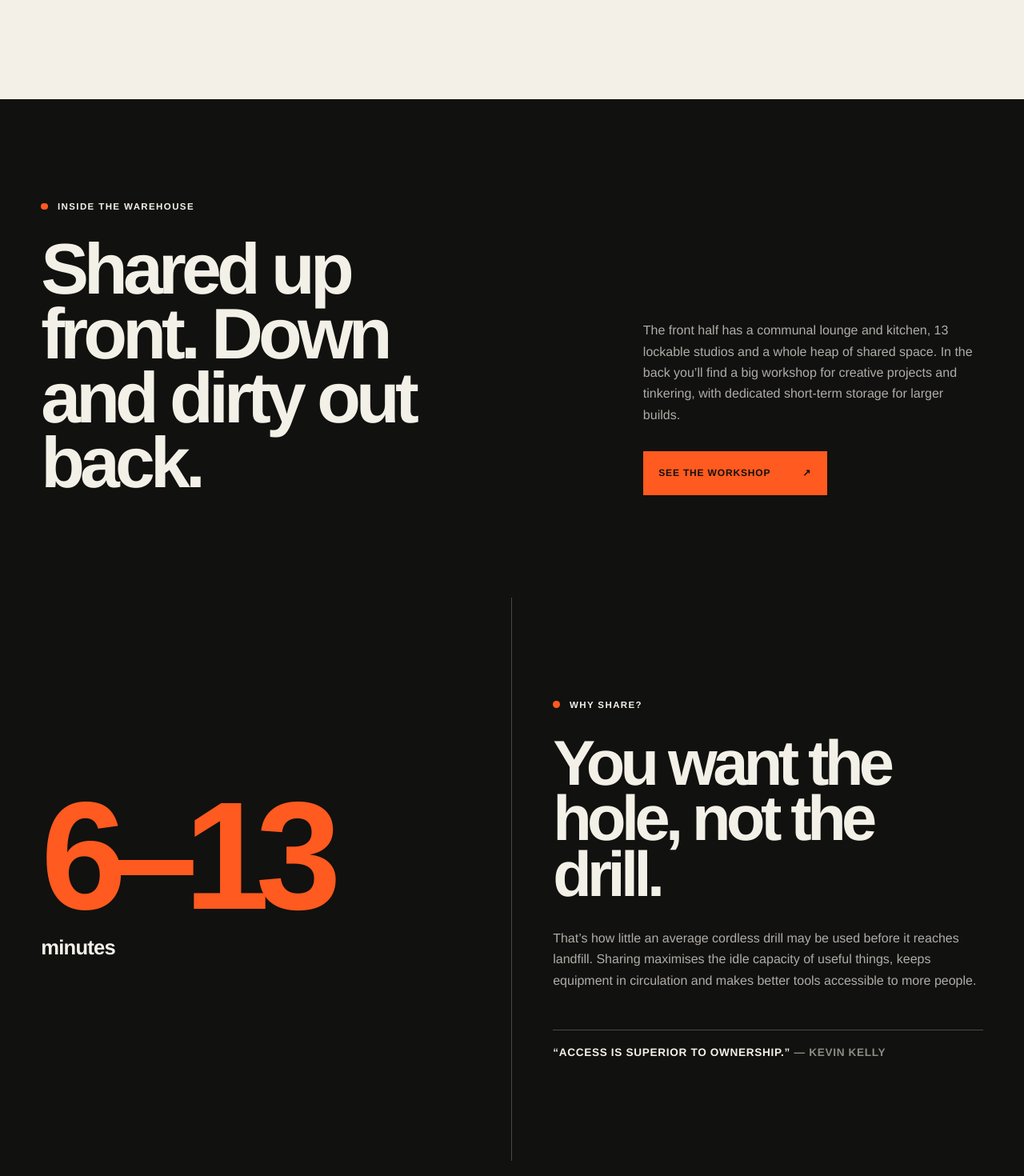
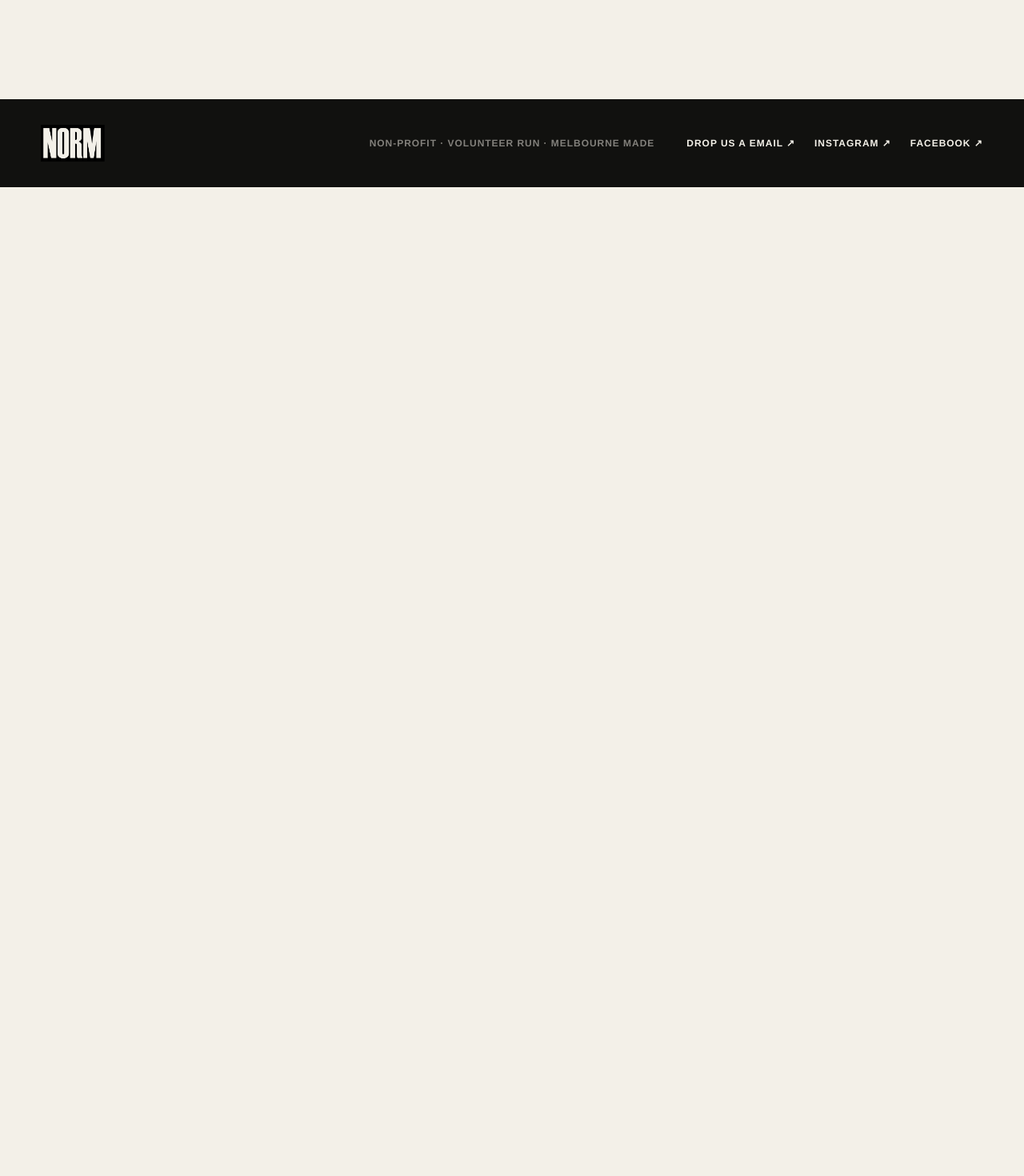
Before and after one commit to nigelheap/norm-modern, a Vue app: page /about in a window 1280 px wide. Shown: the part 1540-3010 px from the top of the page at 80% size. After the commit the page ends 1774 px from the top, so only its background shows below. Built offline with nearby package versions, Linux system fonts and the light colour scheme.

Commit message:
removed
Signed-off-by: Nigel <nigel.c.heap@gmail.com>

```diff
--- a/src/assets/main.css
+++ b/src/assets/main.css
@@ -218,7 +218,6 @@ select {
 
 .hero h1,
 .section h2,
-.share-copy h2,
 .donate-copy h2,
 .contact-section h2 {
   margin: 0;
@@ -382,80 +381,21 @@ select {
   line-height: 1.65;
 }
 
-.share-section {
-  display: grid;
-  grid-template-columns: 1fr 1fr;
-  min-height: 42rem;
-  color: var(--paper);
-  background: var(--ink);
-}
-
-.share-stat,
-.share-copy {
-  padding: var(--section-space) var(--gutter);
-}
-
-.share-stat {
-  display: flex;
-  flex-direction: column;
-  justify-content: center;
-  border-right: 1px solid rgba(243, 240, 232, 0.25);
-}
-
-.stat-number {
-  color: var(--orange);
-  font-size: clamp(6rem, 15vw, 15rem);
-  font-weight: 600;
-  letter-spacing: -0.09em;
-  line-height: 0.75;
-}
-
-.stat-unit {
-  margin-top: 1.75rem;
-  font-size: clamp(1.2rem, 2vw, 2rem);
-  font-weight: 600;
-  letter-spacing: -0.03em;
-}
-
-.share-copy {
-  display: flex;
-  flex-direction: column;
-  justify-content: center;
-}
-
 .eyebrow-light {
   color: var(--paper);
 }
 
-
-.share-copy h2,
 .donate-copy h2 {
   max-width: 11ch;
   font-size: clamp(3rem, 6.2vw, 7rem);
 }
 
-.share-copy > p:not(.eyebrow),
 .donate-detail > p {
   max-width: 36rem;
   margin: 2rem 0 0;
   color: rgba(243, 240, 232, 0.7);
   font-size: 1rem;
   line-height: 1.65;
-}
-
-blockquote {
-  margin: 3rem 0 0;
-  padding-top: 1.25rem;
-  border-top: 1px solid rgba(243, 240, 232, 0.25);
-  font-size: 0.85rem;
-  font-weight: 700;
-  letter-spacing: 0.05em;
-  text-transform: uppercase;
-}
-
-blockquote cite {
-  color: rgba(243, 240, 232, 0.55);
-  font-style: normal;
 }
 
 .workshop-section {
@@ -976,7 +916,6 @@ blockquote cite {
 }
 
 .home-closing h2,
-.warehouse-copy h2,
 .page-cta h2 {
   max-width: 10ch;
   margin: 0;
@@ -988,27 +927,6 @@ blockquote cite {
 
 .home-closing .button {
   margin-top: 3rem;
-}
-
-.warehouse-layout {
-  display: grid;
-  grid-template-columns: 1.2fr 0.8fr;
-  gap: clamp(4rem, 9vw, 9rem);
-  align-items: end;
-  padding: var(--section-space) var(--gutter);
-  color: var(--paper);
-  background: var(--ink);
-}
-
-.warehouse-detail > p {
-  max-width: 36rem;
-  margin: 0;
-  color: rgba(243, 240, 232, 0.7);
-  line-height: 1.65;
-}
-
-.warehouse-detail .button {
-  margin-top: 2rem;
 }
 
 .page-cta {
@@ -1211,7 +1129,6 @@ blockquote cite {
   }
 
   .home-intro-grid,
-  .warehouse-layout,
   .page-cta {
     grid-template-columns: 1fr;
   }
@@ -1224,15 +1141,8 @@ blockquote cite {
     width: min(100%, 32rem);
   }
 
-  .share-section,
   .donate-section {
     grid-template-columns: 1fr;
-  }
-
-  .share-stat {
-    min-height: 27rem;
-    border-right: 0;
-    border-bottom: 1px solid rgba(243, 240, 232, 0.25);
   }
 
   .section-heading-row,
@@ -1318,7 +1228,6 @@ blockquote cite {
 
   .hero h1,
   .section h2,
-  .share-copy h2,
   .donate-copy h2,
   .contact-section h2 {
     letter-spacing: -0.055em;
@@ -1341,16 +1250,6 @@ blockquote cite {
   .copy-grid {
     grid-column: 1;
     grid-template-columns: 1fr;
-  }
-
-  .share-stat,
-  .share-copy {
-    padding-right: var(--gutter);
-    padding-left: var(--gutter);
-  }
-
-  .share-stat {
-    min-height: 21rem;
   }
 
   .tool-item {
--- a/src/views/AboutView.vue
+++ b/src/views/AboutView.vue
@@ -28,38 +28,5 @@
       </div>
     </section>
 
-    <section class="warehouse-layout" aria-labelledby="inside-title">
-      <div class="warehouse-copy">
-        <p class="eyebrow eyebrow-light"><span></span> Inside the warehouse</p>
-        <h2 id="inside-title">Shared up front. Down and dirty out back.</h2>
-      </div>
-      <div class="warehouse-detail">
-        <p>
-          The front half has a communal lounge and kitchen, 13 lockable studios and a whole heap of
-          shared space. In the back you’ll find a big workshop for creative projects and tinkering,
-          with dedicated short-term storage for larger builds.
-        </p>
-        <RouterLink class="button button-orange" to="/workshop">
-          See the workshop <span aria-hidden="true">↗</span>
-        </RouterLink>
-      </div>
-    </section>
-
-    <section class="share-section" aria-labelledby="share-title">
-      <div class="share-stat" aria-label="A cordless drill is used for only six to thirteen minutes in its life">
-        <span class="stat-number">6–13</span>
-        <span class="stat-unit">minutes</span>
-      </div>
-      <div class="share-copy">
-        <p class="eyebrow eyebrow-light"><span></span> Why share?</p>
-        <h2 id="share-title">You want the hole, not the drill.</h2>
-        <p>
-          That’s how little an average cordless drill may be used before it reaches landfill.
-          Sharing maximises the idle capacity of useful things, keeps equipment in circulation and
-          makes better tools accessible to more people.
-        </p>
-        <blockquote>“Access is superior to ownership.” <cite>— Kevin Kelly</cite></blockquote>
-      </div>
-    </section>
   </div>
 </template>
```
